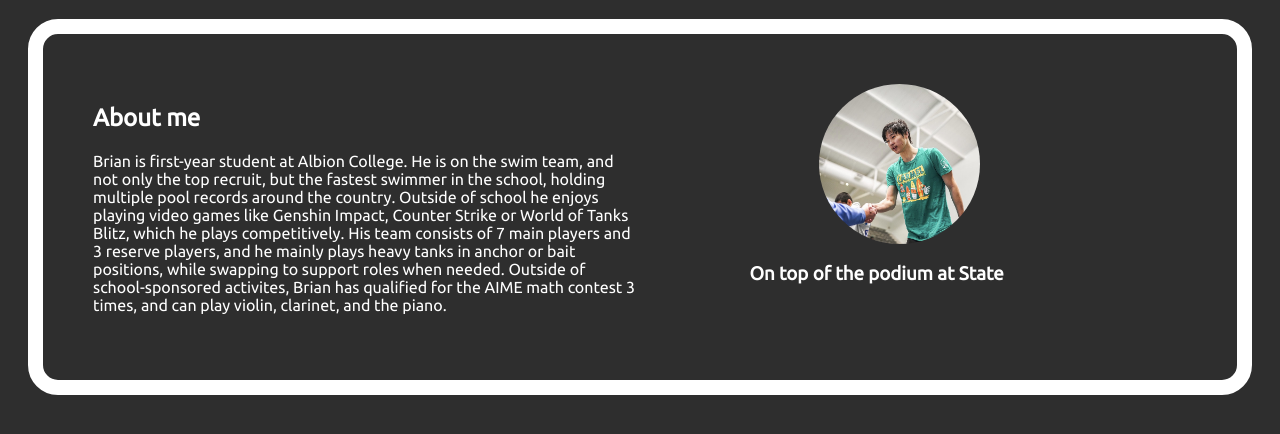
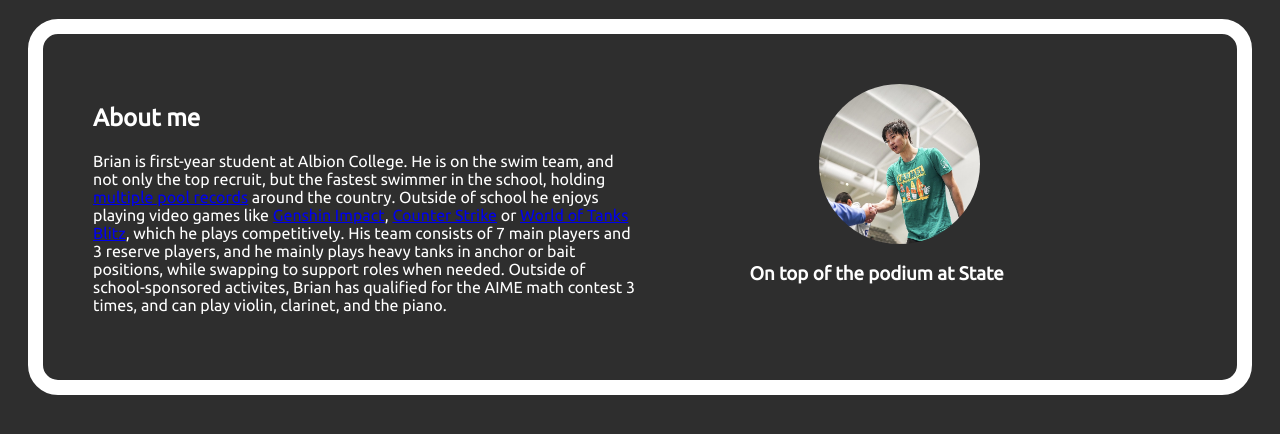
Before and after one commit to MrFishStick1/bean.github.io, a plain HTML site: page index.html in a window 1280 px wide. Shown: the part 60-494 px from the top of the page. Drawn offline with Linux system fonts and the light colour scheme.

Commit message:
Add files via upload

```diff
--- a/index.html
+++ b/index.html
@@ -72,7 +72,7 @@ h3 {
     <div class="big_box">
         <div class="description">
             <h2>About me</h2>
-            <p> Brian is first-year student at Albion College. He is on the swim team, and not only the top recruit, but the fastest swimmer in the school, holding multiple pool records around the country. Outside of school he enjoys playing video games like Genshin Impact, Counter Strike or World of Tanks Blitz, which he plays competitively. His team consists of 7 main players and 3 reserve players, and he mainly plays heavy tanks in anchor or bait positions, while swapping to support roles when needed. Outside of school-sponsored activites, Brian has qualified for the AIME math contest 3 times, and can play violin, clarinet, and the piano.</p>
+            <p> Brian is first-year student at Albion College. He is on the swim team, and not only the top recruit, but the fastest swimmer in the school, holding <a href="https://swimswam.com/carmel-breaks-13-14-boys-400-medley-relay-meet-record-at-ohio-valley-champs-day-2/">multiple pool records</a> around the country. Outside of school he enjoys playing video games like <a href="https://genshin.hoyoverse.com/en/"> Genshin Impact</a>, <a href="https://www.counter-strike.net/cs2">Counter Strike</a> or <a href="https://na.wotblitz.com/en/#/">World of Tanks Blitz</a>, which he plays competitively. His team consists of 7 main players and 3 reserve players, and he mainly plays heavy tanks in anchor or bait positions, while swapping to support roles when needed. Outside of school-sponsored activites, Brian has qualified for the AIME math contest 3 times, and can play violin, clarinet, and the piano.</p>
         </div>
 
         <div class="profile-picture">
```
